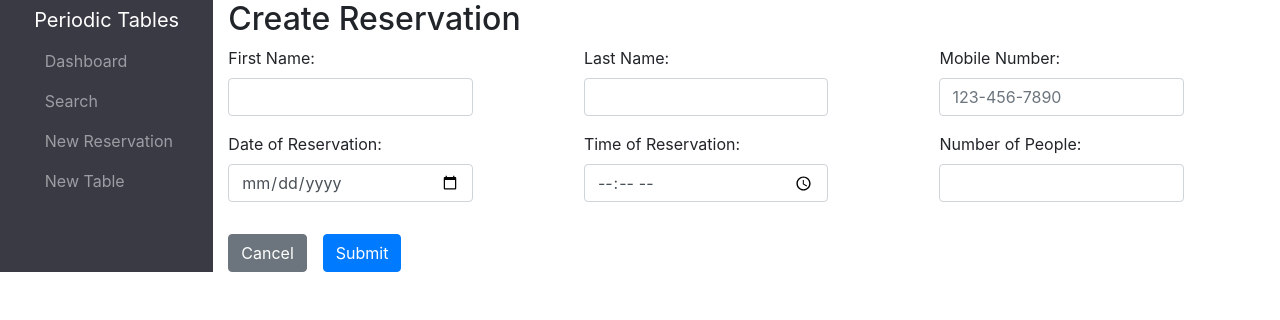
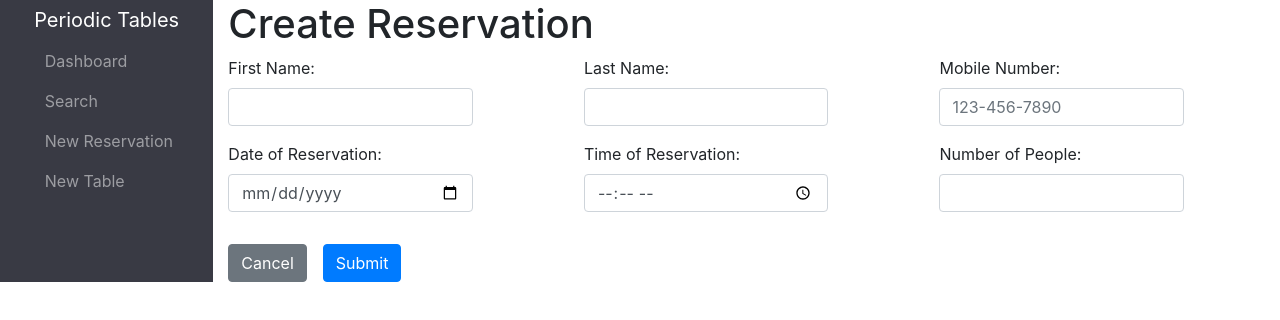
Before and after one commit to emrahisik/restaurant-reservation-app, a React (Create React App) app in the folder front-end/: page /reservations/new in a window 1280 px wide. Shown: the top 320 px of the page. Built offline with nearby package versions, Linux system fonts and the light colour scheme; no server answers; a web font is replaced by a local one.

Commit message:
headings changed to h1

```diff
--- a/front-end/src/reservations/CreateReservation.js
+++ b/front-end/src/reservations/CreateReservation.js
@@ -23,7 +23,7 @@ const CreateReservation = () => {
 
   return (
     <>
-      <h2>Create Reservation</h2>
+      <h1>Create Reservation</h1>
       <ReservationOperation formData={formData} setFormData={setFormData} isNew={true} />
     </>
   );
--- a/front-end/src/reservations/EditReservation.js
+++ b/front-end/src/reservations/EditReservation.js
@@ -45,7 +45,7 @@ const EditReservation = () => {
 
   return (
     <>
-      <h2>Update Reservation</h2>
+      <h1>Update Reservation</h1>
       <ErrorAlert error={updateError} />
       <ReservationOperation formData={formData} setFormData={setFormData} isNew={false} />
     </>
--- a/front-end/src/reservations/SearchReservations.js
+++ b/front-end/src/reservations/SearchReservations.js
@@ -73,7 +73,7 @@ const SearchReservation = () =>{
 
     return (
       <div>
-        <h2>Search Reservation</h2>
+        <h1>Search Reservation</h1>
         <ErrorAlert error={searchError} />
         {content}
         {reservationsTable}
--- a/front-end/src/tables/CreateTable.js
+++ b/front-end/src/tables/CreateTable.js
@@ -68,7 +68,7 @@ const CreateTable = () => {
     return (
         <div>
             <ErrorAlert error={tableError}/>
-            <h2>Create Table</h2>
+            <h1>Create Table</h1>
             {form}
         </div>
     )
```
